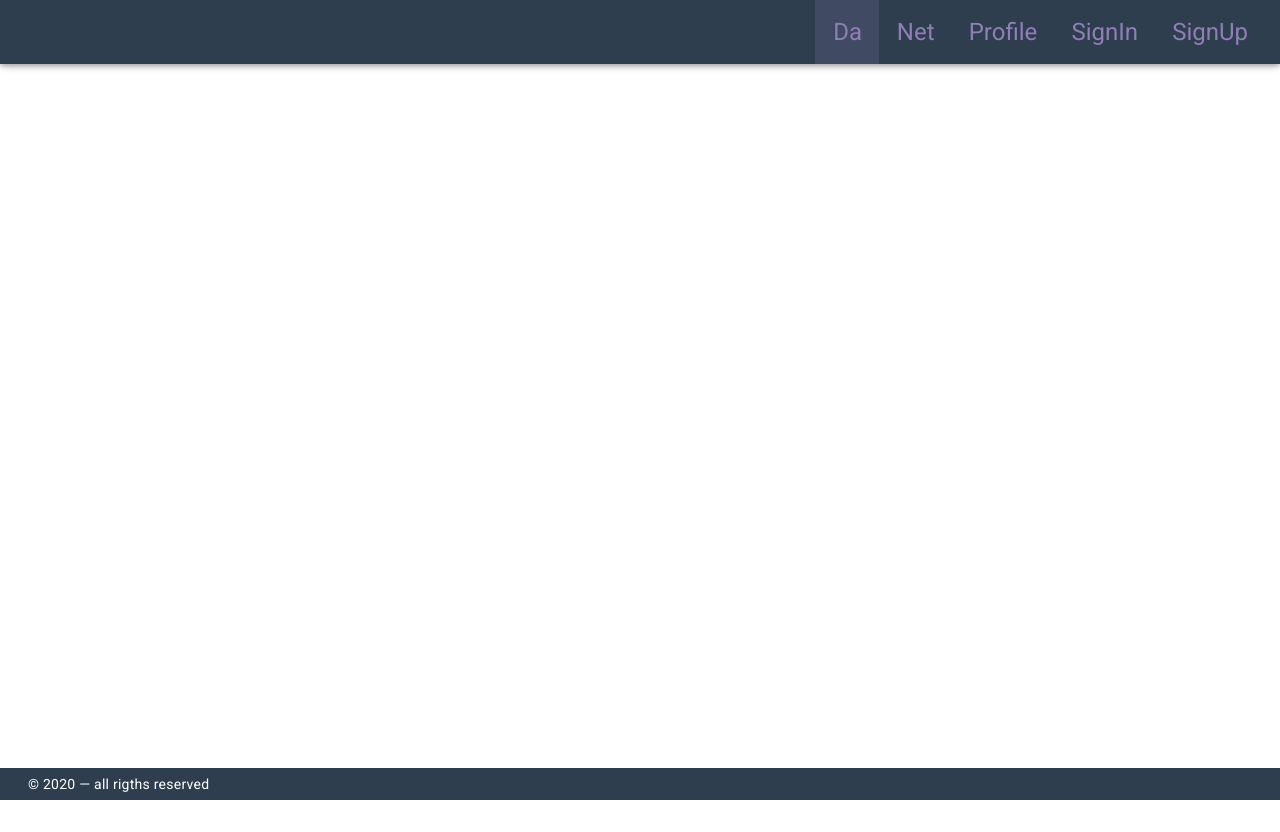
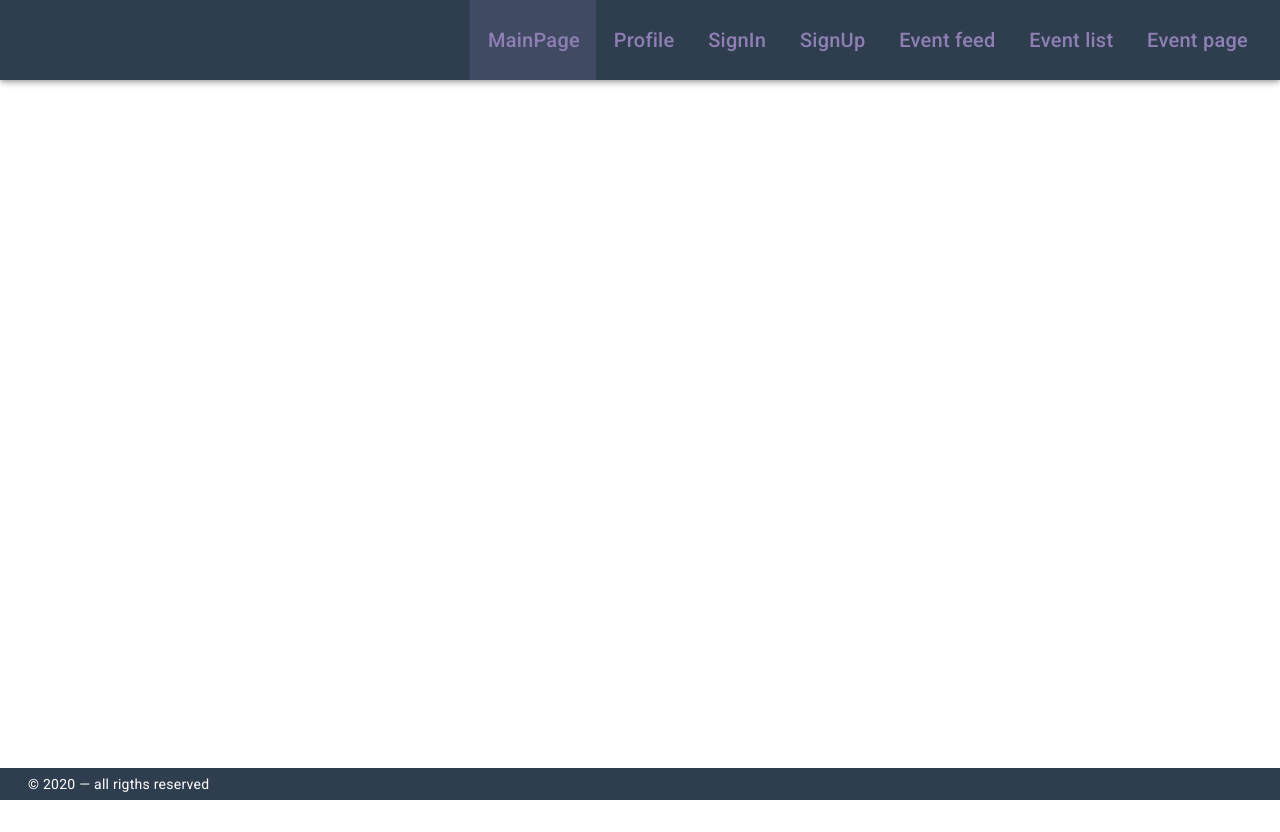
Before and after one commit to KamiMeow/EventBand, a Vue app: page / in a window 1280 px wide. Before the commit the page ends 800 px from the top, so only its background shows below. Built offline with nearby package versions, Linux system fonts and the light colour scheme.

Commit message:
Nothing did

```diff
--- a/src/components/layout/MainLayout/TheToolbar.vue
+++ b/src/components/layout/MainLayout/TheToolbar.vue
@@ -1,5 +1,10 @@
 <template>
-  <v-app-bar color="primary" clipped-left dark app>
+  <v-app-bar
+    color="primary"
+    height="80"
+    clipped-left
+    dark
+    app>
     <div>
       <v-img src="/logo.png" contain />
     </div>
@@ -10,7 +15,7 @@
         v-for="item in toolbarItems"
         :key="item.link"
         :to="item.link"
-        class="toolbar--items headline text-none"
+        class="toolbar--items title text-none"
         color="secondary"
         text
       >
@@ -22,11 +27,13 @@
 
 <script>
 const toolbarItems = [
-  { title: 'Da',  link: '/'     },
-  { title: 'Net', link: '/net'  },
+  { title: 'MainPage',  link: '/'},
   { title: 'Profile', link: '/profile'  },
   { title: 'SignIn', link: '/signIn'  },
   { title: 'SignUp', link: '/signUp'  },
+  { title: 'Event feed', link: '/events/feed'  },
+  { title: 'Event list', link: '/events/list'  },
+  { title: 'Event page', link: '/events/5'  },
 ];
 
 export default {
--- a/src/components/layout/MainLayout/index.vue
+++ b/src/components/layout/MainLayout/index.vue
@@ -2,7 +2,7 @@
   <v-content>
     <the-toolbar />
 
-    <v-container fluid class="px-0 mt-4">
+    <v-container fluid class="pa-0">
       <v-layout fill-height justify-center>
         <v-slide-y-transition mode="out-in">
           <router-view />
--- a/src/router/index.js
+++ b/src/router/index.js
@@ -6,12 +6,18 @@ import Vue from 'vue';
 import VueRouter from 'vue-router';
 import initListners from './initListners';
 import listners from './listners';
+
 import unloggedRoutes from "./routes/unloggedRoutes";
 import loggedRoutes from "./routes/loggedRoutes";
+import MainPage from '@/views/MainPage';
 
 Vue.use(VueRouter)
 
 const routes = [
+  {
+    path: "/",
+    component: MainPage,
+  },
   ...unloggedRoutes,
   ...loggedRoutes,
 ];
--- a/src/router/routes/loggedRoutes.js
+++ /dev/null
@@ -1,9 +0,0 @@
-
-import Profile from '@/views/logged/Profile';
-
-export default [
-    {
-        path: "/profile",
-        component: Profile,
-    },
-];
--- /dev/null
+++ b/src/router/routes/loggedRoutes/index.js
@@ -0,0 +1,25 @@
+
+import Profile from '@/views/logged/Profile';
+import EventList from '@/views/unlogged/EventList';
+import EventFeed from '@/views/logged/EventFeed';
+import EventPage from '@/views/logged/EventPage';
+
+
+export default [
+    {
+        path: "/profile",
+        component: Profile,
+    },
+    {
+        path: "/events/feed",
+        component: EventFeed,
+    },
+    {
+        path: "/events/list",
+        component: EventList,
+    },
+    {
+        path: "/events/:uuid",
+        component: EventPage,
+    },
+];
--- a/src/views/MainPage.vue
+++ b/src/views/MainPage.vue
@@ -1,7 +1,10 @@
 <template>
-  <div class="home">
-    <img alt="Vue logo" src="/logo.png">
-  </div>
+  <v-img
+    src="/blur-bg-main.png"
+    style="height: 90vh;"
+  >
+
+  </v-img>
 </template>
 
 <script>
@@ -10,3 +13,7 @@ export default {
   name: 'MainPage',
 }
 </script>
+
+
+<style lang="scss">
+</style>
--- /dev/null
+++ b/src/views/logged/EventFeed.vue
@@ -0,0 +1,5 @@
+<template>
+  <div>
+    <h1> Event feed </h1>
+  </div>
+</template>
--- /dev/null
+++ b/src/views/logged/EventPage.vue
@@ -0,0 +1,5 @@
+<template>
+  <div>
+      <h1> Event page </h1>
+  </div>
+</template>
--- /dev/null
+++ b/src/views/unlogged/EventList.vue
@@ -0,0 +1,5 @@
+<template>
+  <div>
+    <h1> Event list </h1>
+  </div>
+</template>
--- a/src/views/unlogged/SignIn.vue
+++ b/src/views/unlogged/SignIn.vue
@@ -1,5 +1,5 @@
 <template>
     <div>
-        <h1>SignIn</h1>
+        <h1> SignIn </h1>
     </div>
 </template>
```
Also changed, not shown: src/components/layout/OrganizationLayout/TheToolbar.vue (+6 -1 lines), public/blur-bg-main.png (added), public/mainpage-event.png (added), src/router/routes/unloggedRoutes/index.js (renamed from src/router/routes/unloggedRoutes.js).
